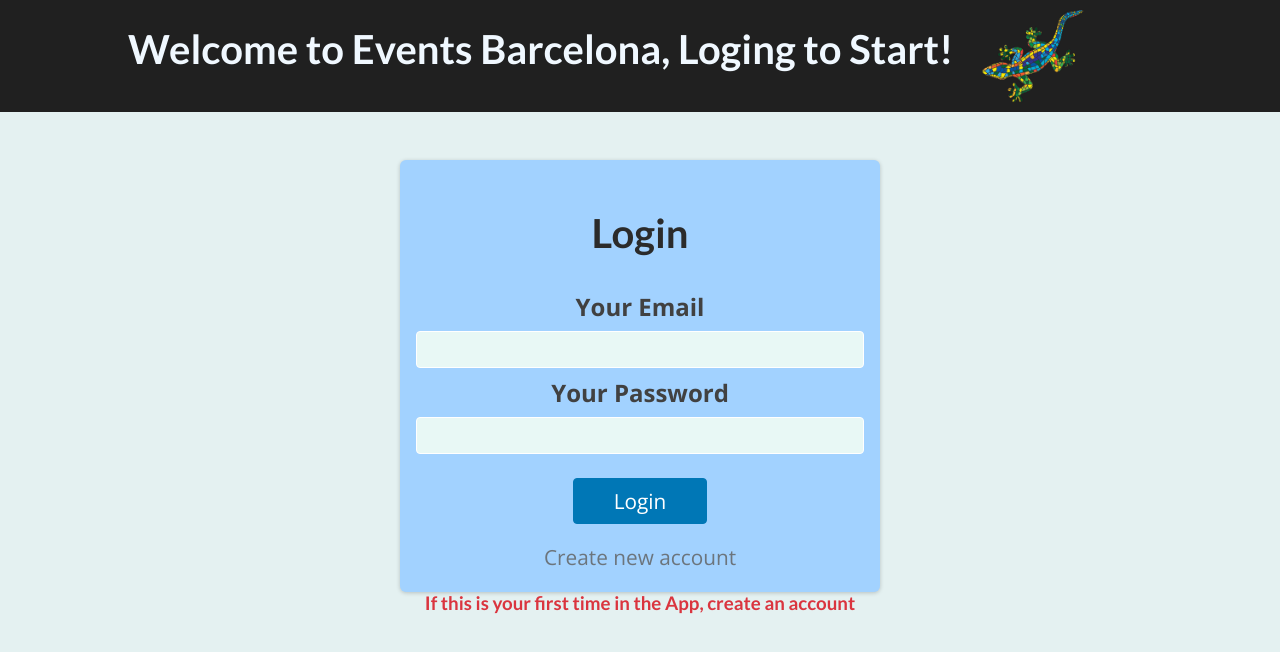
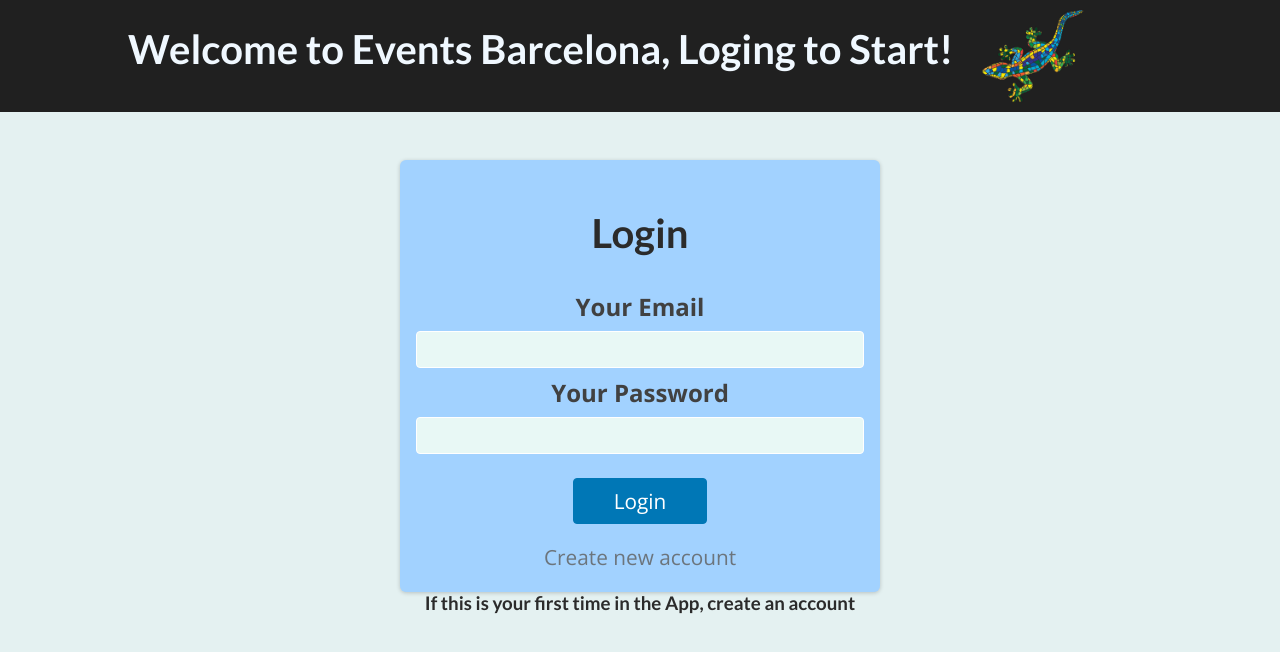
Before and after one commit to lolo-vignolo/Events-in-Barcelona, a Next.js app: page /auth in a window 1280 px wide. Shown: the top 652 px of the page. Built offline with nearby package versions, Linux system fonts and the light colour scheme; no server answers.

Commit message:
login text 3

```diff
--- a/components/auth/AuthForm.js
+++ b/components/auth/AuthForm.js
@@ -88,7 +88,7 @@ function AuthForm() {
           >
             {isLogin ? 'Create new account' : 'Login with existing account'}
           </button>
-          <h3 className="first-time" style={{ color: '#DA353F' }}>
+          <h3 className="textLogin">
             If this is your first time in the App, create an account
           </h3>
 
--- a/components/auth/authForm.module.css
+++ b/components/auth/authForm.module.css
@@ -72,7 +72,7 @@
   color: #6c757d;
 }
 
-.first-time {
+.textLogin {
   color: '#DA353F';
   font-size: 10px;
 }
```
